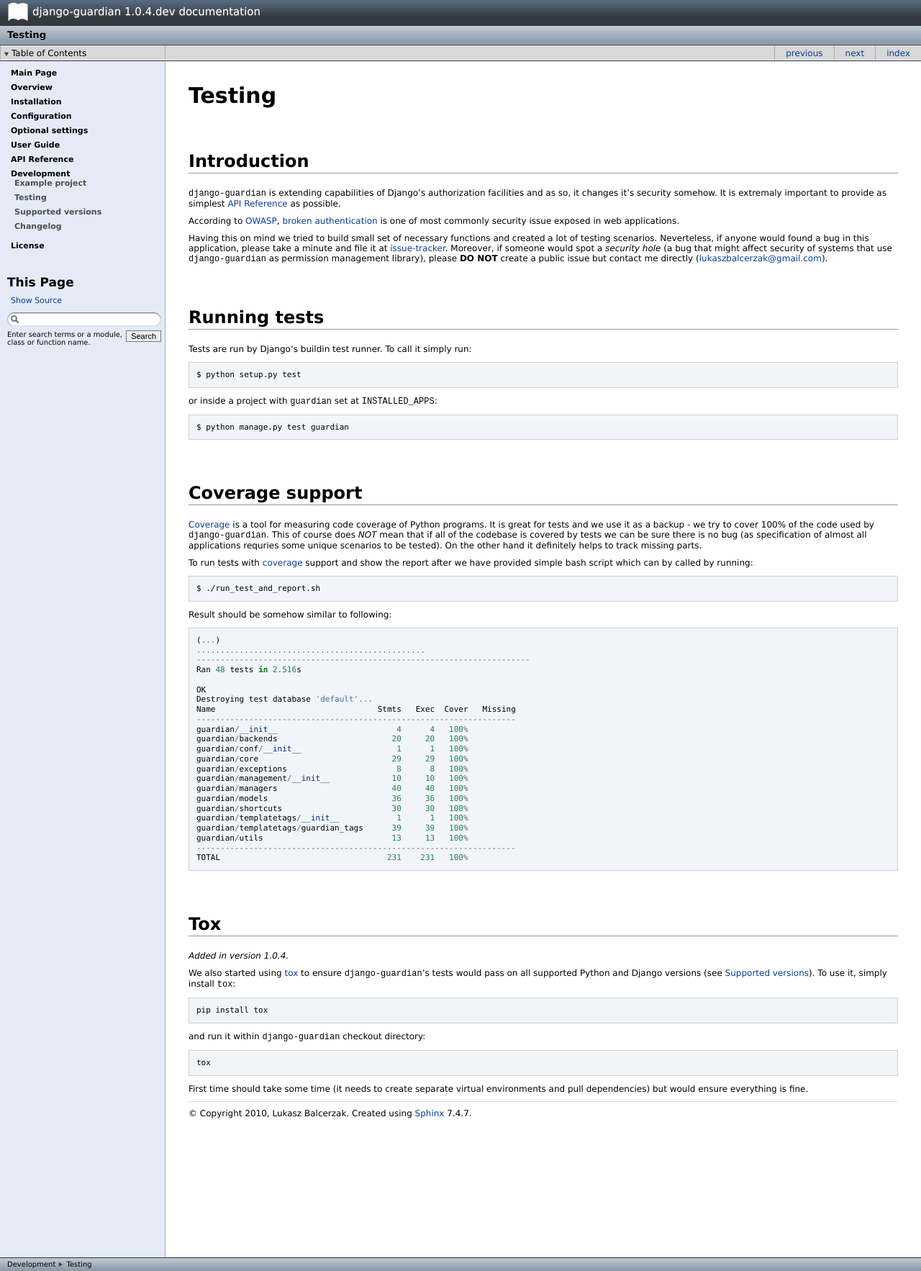
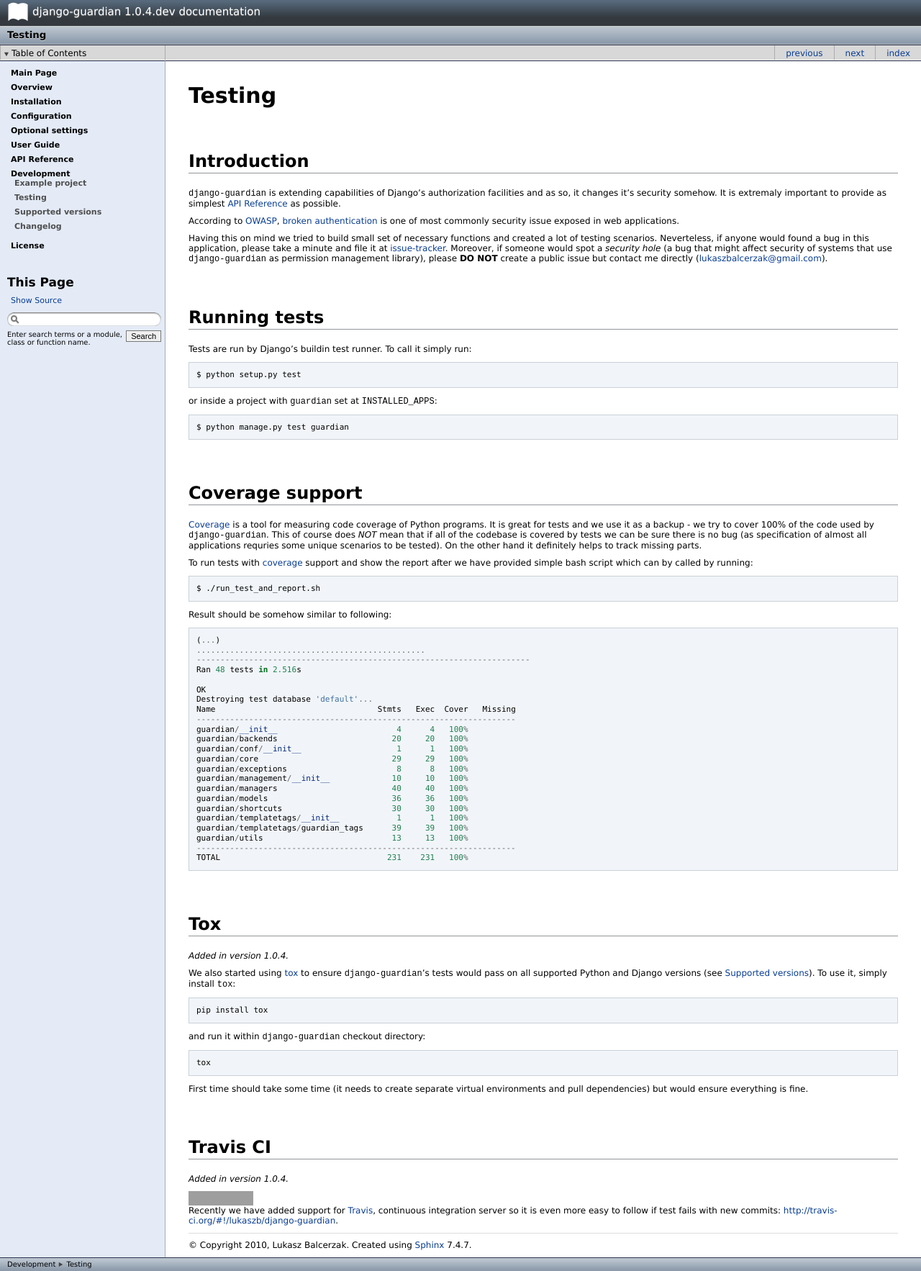
Before and after one commit to django-guardian/django-guardian, a Sphinx documentation site: the page built from docs/develop/testing.rst, in a window 1280 px wide. Shown: the whole page at 72% size. Built offline with Sphinx 7.4.7, drawn with Linux system fonts in a browser that asks for light colours; grey boxes are pictures that could not be loaded.

Commit message:
Added travis build state image and note to docs

```diff
--- a/README.rst
+++ b/README.rst
@@ -1,6 +1,10 @@
 ===============
 django-guardian
 ===============
+
+.. image:: https://secure.travis-ci.org/lukaszb/django-guardian.png?branch=master
+  :target: http://travis-ci.org/lukaszb/django-guardian
+
 
 ``django-guardian`` is implementation of per object permissions [1]_ as
 authorization backend which is supported since Django_ 1.2. It won't
--- a/docs/develop/testing.rst
+++ b/docs/develop/testing.rst
@@ -94,7 +94,20 @@
 environments and pull dependencies) but would ensure everything is fine.
 
 
+Travis CI
+---------
+
+.. versionadded:: 1.0.4
+
+.. image:: https://secure.travis-ci.org/lukaszb/django-guardian.png?branch=master
+  :target: http://travis-ci.org/lukaszb/django-guardian
+
+Recently we have added support for Travis_, continuous integration server so it
+is even more easy to follow if test fails with new commits: http://travis-ci.org/#!/lukaszb/django-guardian.
+
+
 .. _owasp: http://www.owasp.org/
 .. _issue-tracker: http://github.com/lukaszb/django-guardian
 .. _coverage: http://nedbatchelder.com/code/coverage/
 .. _tox: http://pypi.python.org/pypi/tox
+.. _travis: http://travis-ci.org/
--- a/docs/index.rst
+++ b/docs/index.rst
@@ -7,6 +7,9 @@
 :Date: |today|
 
 **Documentation**:
+
+.. image:: https://secure.travis-ci.org/lukaszb/django-guardian.png?branch=master
+  :target: http://travis-ci.org/lukaszb/django-guardian
 
 .. toctree::
     :maxdepth: 2
```
